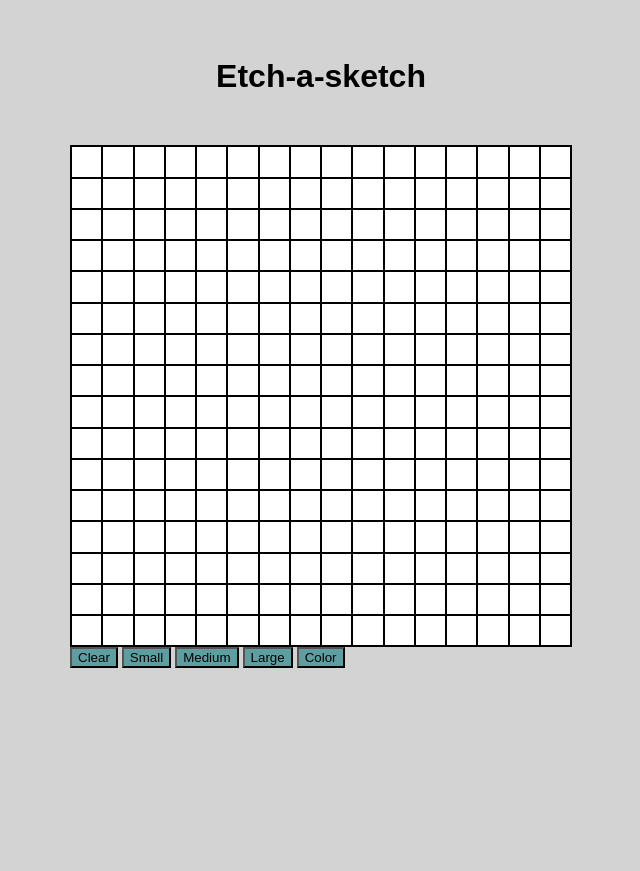
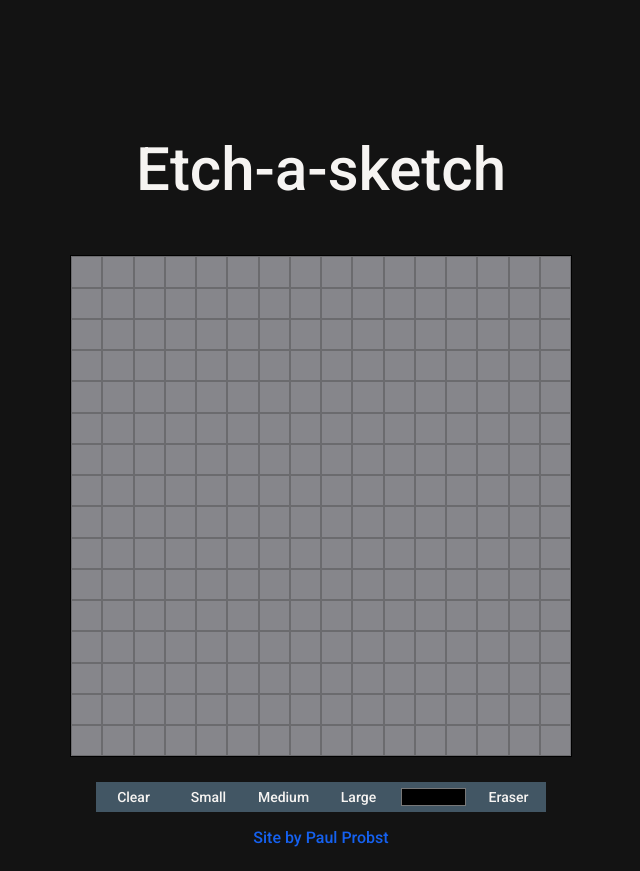
Before and after one commit to probablyist/etch-a-sketch, a plain HTML site: page index.html in a window 1280 px wide. Shown: the whole page, without its empty margins (319-959 px from the left). Before the commit the page ends 800 px from the top, so only its background shows below. Drawn offline with Linux system fonts and the light colour scheme.

Commit message:
Added styling to page

```diff
--- a/etch.js
+++ b/etch.js
@@ -5,6 +5,7 @@ const smallButton = document.getElementById('smallBtn');
 const mediumButton = document.getElementById('mediumBtn');
 const largeButton = document.getElementById('largeBtn');
 const colorButton = document.getElementById('colorBtn');
+const eraserButton = document.getElementById('eraserBtn');
 let colorInput = document.querySelector('#color');
 let paintColor = '#000000';
 
@@ -40,7 +41,7 @@ function removeActive() {
     let cell = etchGrid.querySelectorAll('.gridItem');
     for(i = 0; i < cell.length; i++) {
         // cell[i].classList.remove('active');
-        cell[i].style.backgroundColor = '#FFFFFF'
+        cell[i].style.backgroundColor = '#86868B'
     }
 };
 
@@ -63,7 +64,6 @@ largeButton.addEventListener('click', () => {
     startPainting();
 });
 
-
 //remove all grid cells
 function removeAllChildNodes(parent) {
     while (parent.firstChild) {
@@ -71,6 +71,13 @@ function removeAllChildNodes(parent) {
     }
 }
 
+//Select color for paintbrush
 colorInput.addEventListener('input', () => {
     paintColor = colorInput.value;
 });
+
+//Set color to background color
+eraserButton.addEventListener('click', () => {
+    paintColor = '#86868B';
+    colorInput.value = '#86868B';
+});
--- a/index.html
+++ b/index.html
@@ -4,23 +4,28 @@
     <meta charset="UTF-8">
     <meta http-equiv="X-UA-Compatible" content="IE=edge">
     <meta name="viewport" content="width=device-width, initial-scale=1.0">
+    <link rel="preconnect" href="https://fonts.googleapis.com">
+    <link rel="preconnect" href="https://fonts.gstatic.com" crossorigin>
+    <link href="https://fonts.googleapis.com/css2?family=Roboto:wght@500&display=swap" rel="stylesheet">
     <link rel="stylesheet" href="./styles.css">
     <script src="./etch.js" defer></script>
     <title>Etch-a-sketch</title>
 </head>
 <body>
     <h1 id="mainHeader">Etch-a-sketch</h1>
-    <div id="etchGrid">
-
-    </div>
+    <div id="etchGrid"></div>
     <div class="buttons">
         <button id="clearBtn">Clear</button>
         <button id="smallBtn" class="gridSize">Small</button>
         <button id="mediumBtn" class="gridSize">Medium</button>
         <button id="largeBtn" class="gridSize">Large</button>
-        <input id="color" type="color" style="opacity:0;width:100px;position:absolute;">
-        <button>Color</button> <!-- dummy button for color picker -->
+        <input id="color" type="color">
+        <!-- style="opacity:0;width:100px;position:absolute;" -->
+        <!-- <button>Color</button> dummy button for color picker -->
+        <button id="eraserBtn">Eraser</button>
     </div>
-
+    <div id="footer">
+        <p>Site by Paul Probst</p>
+    </div>
 </body>
 </html>
--- a/styles.css
+++ b/styles.css
@@ -1,22 +1,36 @@
 :root {
-    background: lightgrey;
+    --darkGray: #131313;
+    --medGray: #2B2B2B;
+    --lightGray: #86868B;
+    --blue: #1561F0;
+}
+
+body {
+    background: var(--darkGray);
     display: flex;
+    flex-direction: column;
     align-items: center;
     justify-content: center;
 }
 
 #mainHeader {
     text-align: center;
-    font-family: Arial, Helvetica, sans-serif;
-    font-weight: 900;
-    margin: 10% 0;
+    font-family: 'Roboto', sans-serif;
+    color: #f6f4f2;
+    font-size: 60px;
+    font-weight: 500;
+    margin: 10% 0 50px;
+}
+
+#footer {
+    color: var(--blue);
+    font-family: 'Roboto', sans-serif;
 }
 
 #etchGrid {
-    border: 1px solid black;
+    border: 1px solid ;
     height: 500px;
     width: 500px;
-    background: white;
     display: grid;
     grid-gap: 0;
     grid-template-rows: repeat(var(--grid-rows), 1fr);
@@ -27,15 +41,30 @@
 .gridItem {
     padding: 0;
     margin: 0;
-    border: 1px solid black;
-    background: white;
+    border: 1px solid rgba(43, 43, 43, .3);
+    background-color: var(--lightGray);
 }
 
-/* change color of cell when active */
-.active {
-    background-color: black;
+.buttons {
+    display: flex;
+    justify-content: space-between;
+    margin-top: 25px;
+
 }
 
-button {
-    background-color: cadetblue;
+button,
+input {
+    border-color: transparent;
+    background-color: #425664;
+    color: #f6f4f2;
+    height: 30px;
+    width: 75px;
+    font-family: 'Roboto', sans-serif;
+    font-size: 14px;
+
 }
+
+button:hover,
+input:hover {
+    background-color: #5d7a8d;
+}
```
